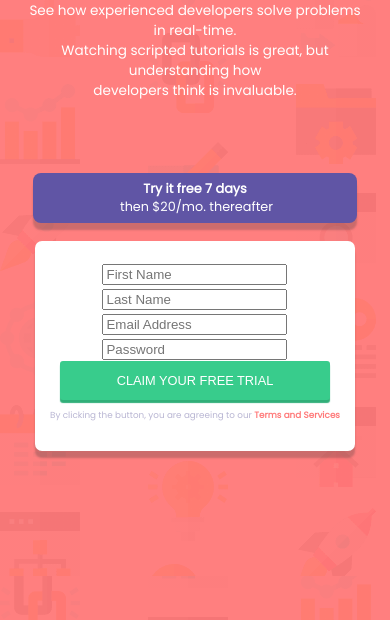
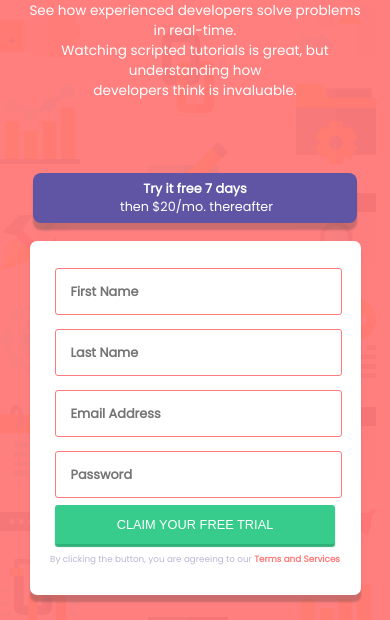
Before and after one commit to Rich15/signup-form-fEndMentor, a plain HTML site: page index.html in a window 390 px wide. Shown: the part 224-844 px from the top of the page. Drawn offline with Linux system fonts and the light colour scheme.

Commit message:
Update style.css

```diff
--- a/style.css
+++ b/style.css
@@ -80,7 +80,7 @@ body {
     box-shadow: 0 7px 2px rgba(50, 50, 50, 0.25);
     }
 
-        #input {
+        .input {
           margin: 7px 10px;
           padding: 5px 25px;
           width: 80%;
@@ -92,11 +92,11 @@ body {
           border-radius: 3px;
         }
 
-          #input:focus {
+          .input:focus {
             border: 0.1px solid hsl(248, 32%, 49%);
           }
 
-          #input:invalid {
+          .input:invalid {
             border: 1px solid hsl(0, 100%, 74%);
             content: "";
           }
@@ -193,7 +193,7 @@ body {
         width: auto;
       }
 
-        #input {
+        .input {
           width: 85%;
           padding: 5px 15px;
         }
```
